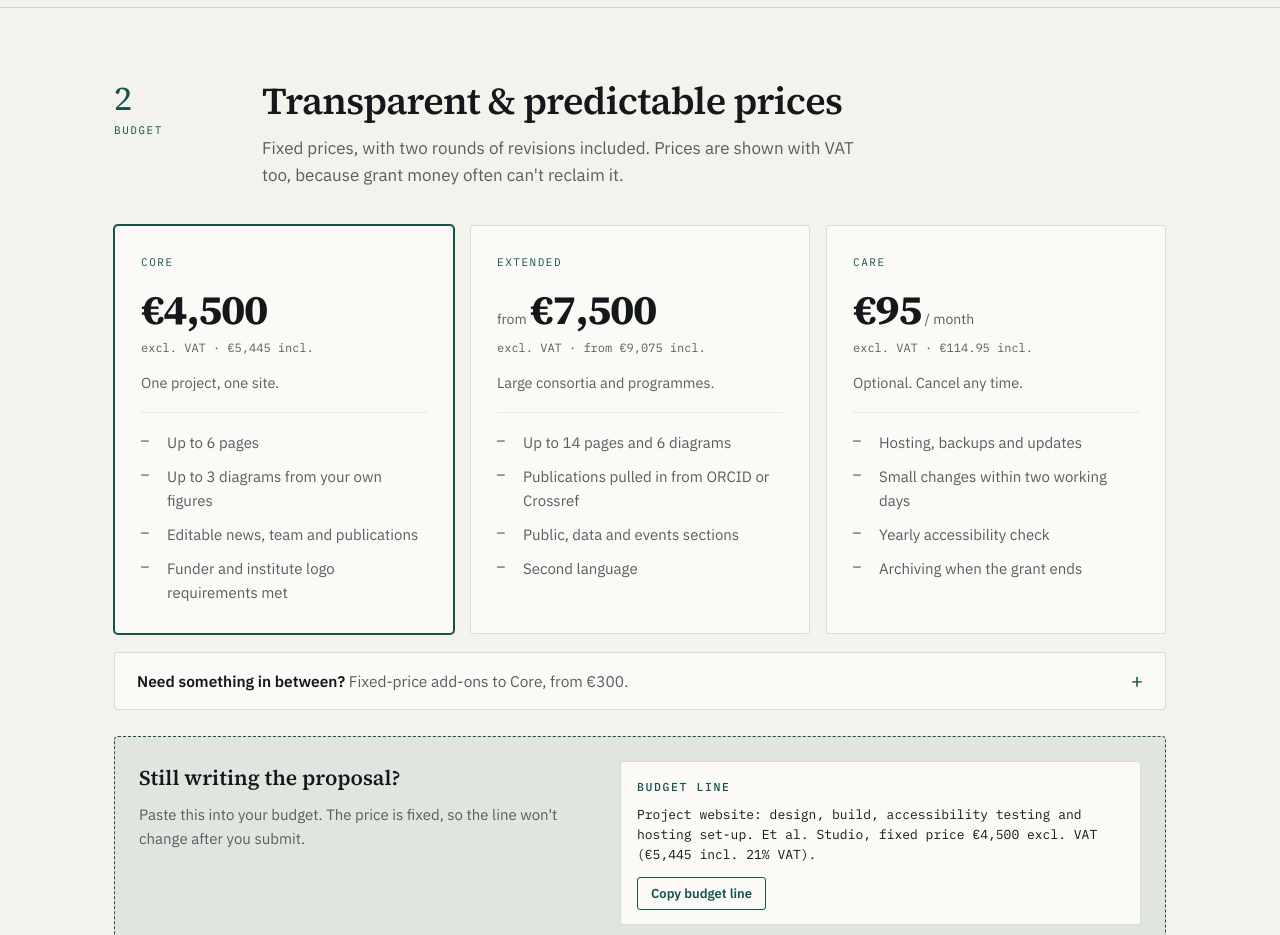
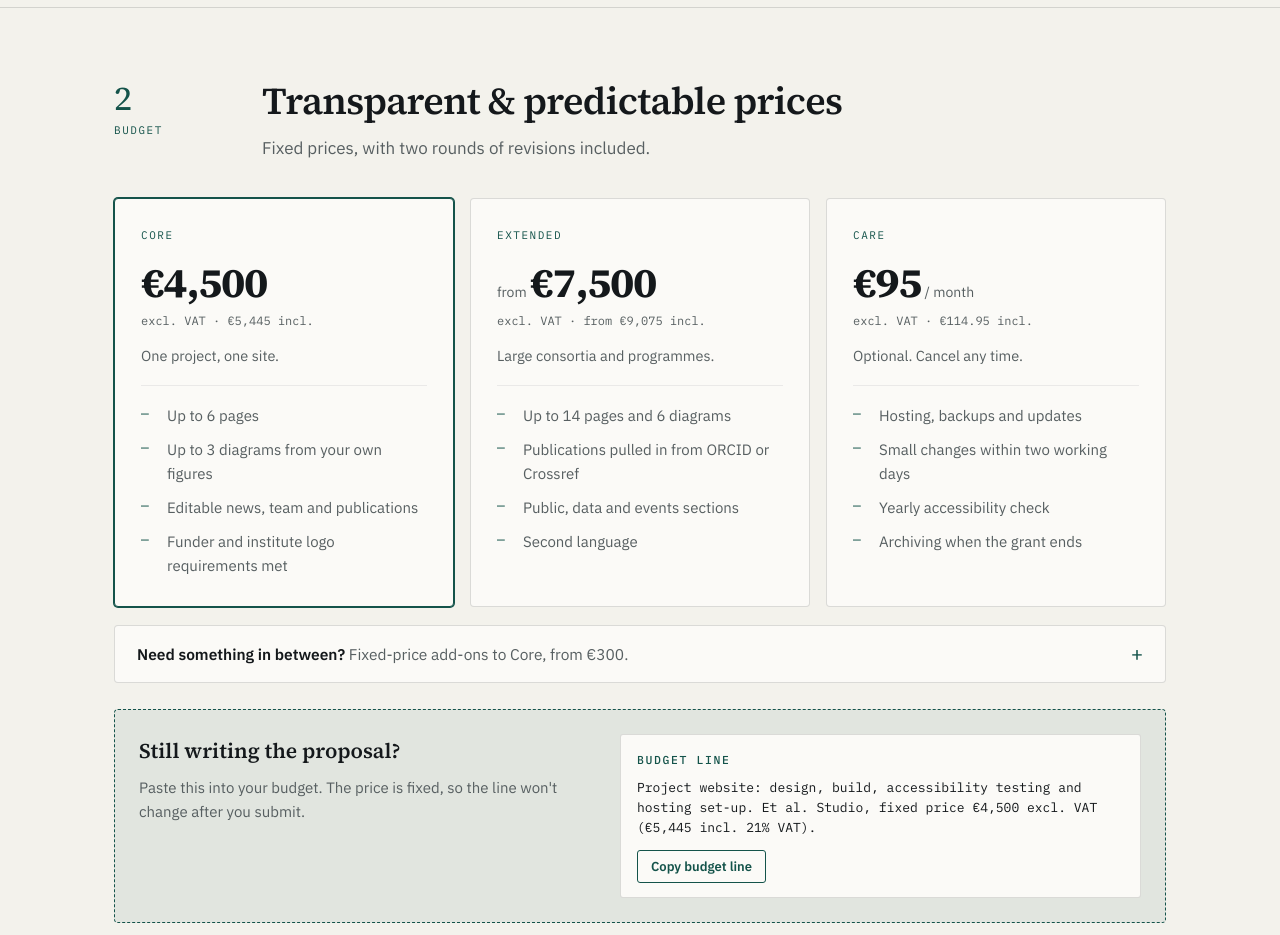
Before and after one commit to mirunapop/etal-studio, a plain HTML site: page index.html in a window 1280 px wide. Shown: the part 1440-2375 px from the top of the page. Drawn offline with Linux system fonts and the light colour scheme.

Commit message:
Copy: drop VAT sentence from budget intro
Co-Authored-By: Claude Sonnet 5.5 <noreply@anthropic.com>

```diff
--- a/index.html
+++ b/index.html
@@ -130,7 +130,7 @@
       <div class="num">2<small>Budget</small></div>
       <div>
         <h2>Transparent &amp; predictable prices</h2>
-        <p>Fixed prices, with two rounds of revisions included. Prices are shown with VAT too, because grant money often can't reclaim it.</p>
+        <p>Fixed prices, with two rounds of revisions included.</p>
       </div>
     </div>
     <div class="prices">
```
